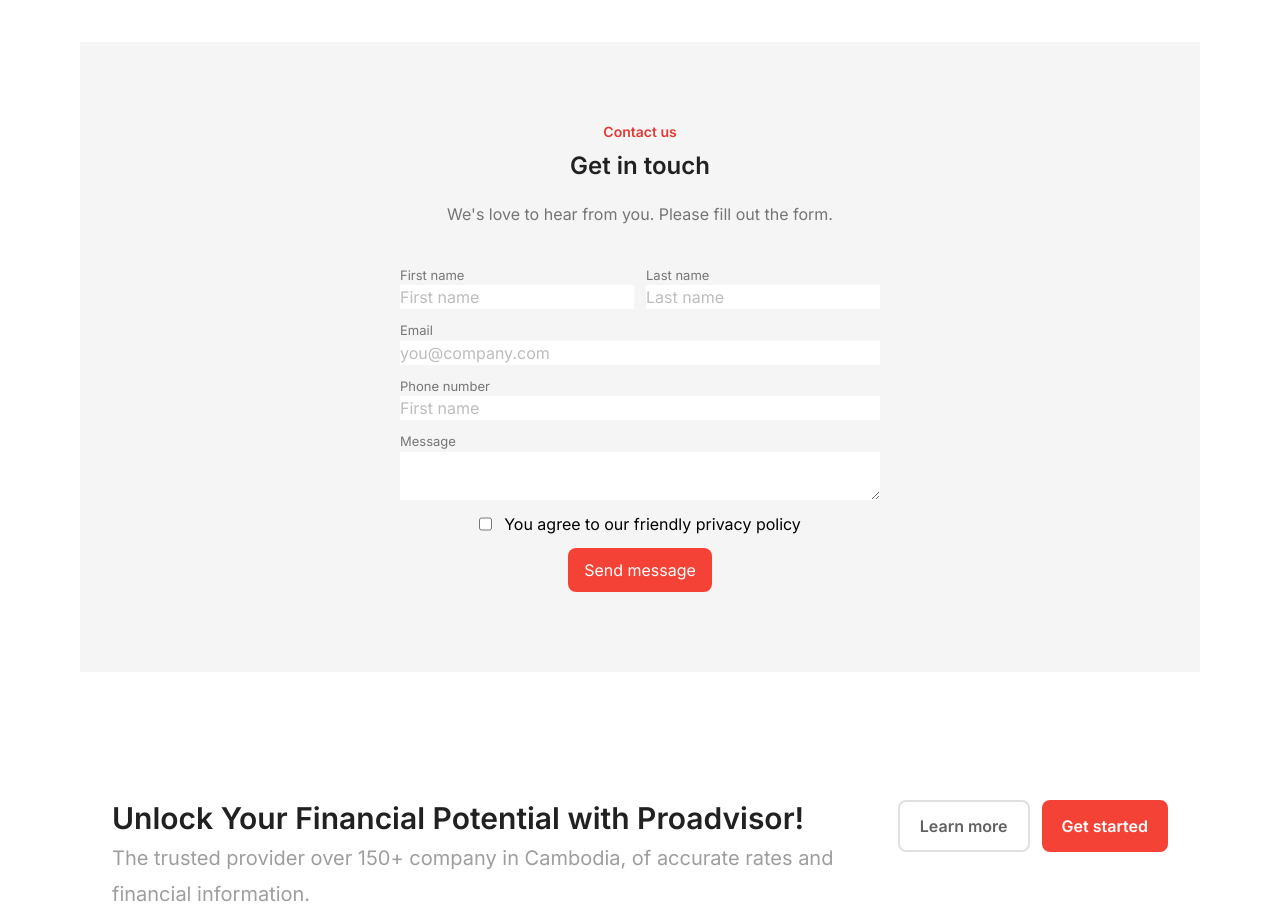
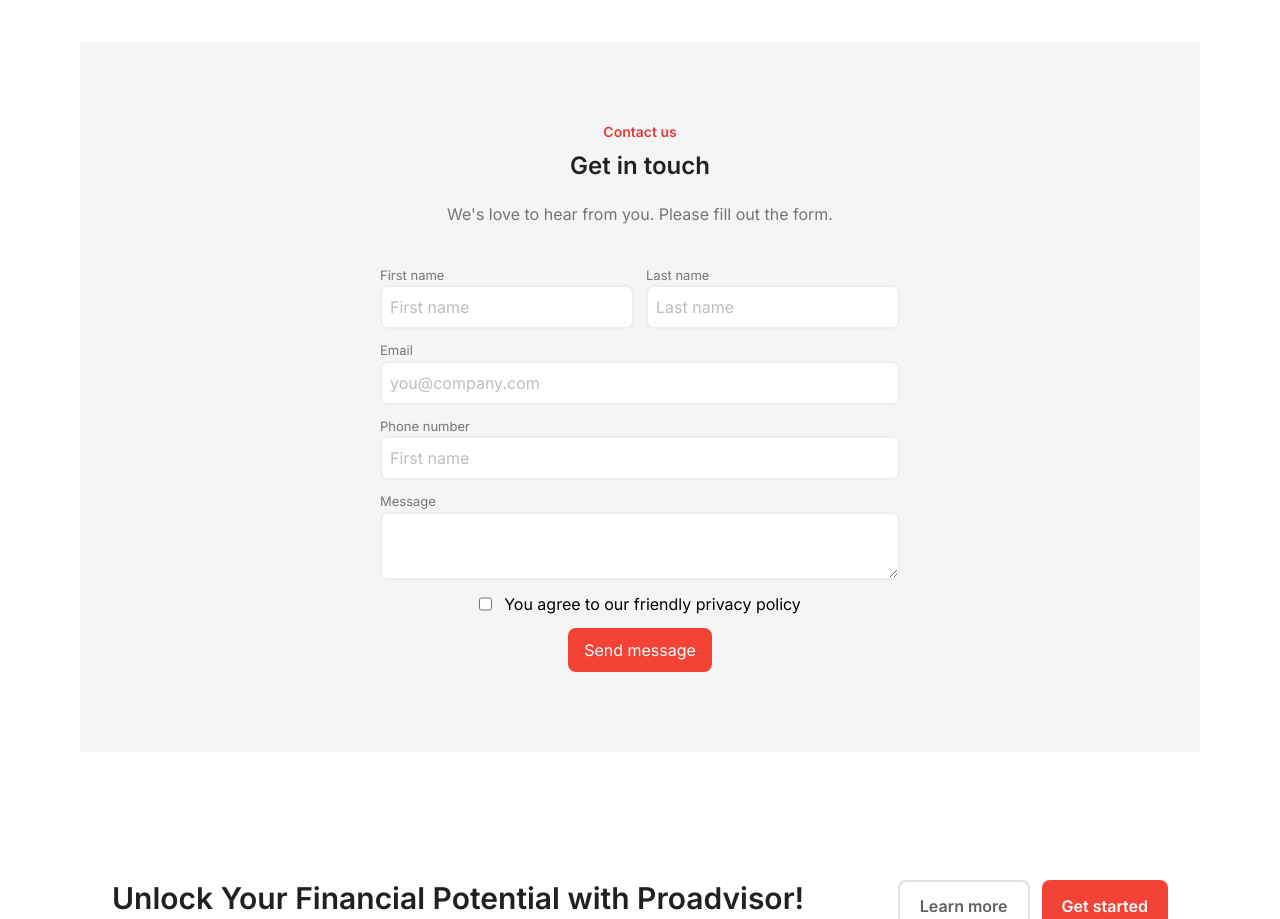
Before and after one commit to YinChantha/B8-FullStack--Website--Group4, a Next.js app: page /aboutus in a window 1280 px wide. Shown: the part 2900-3819 px from the top of the page. Built offline with nearby package versions, Linux system fonts and the light colour scheme.

Commit message:
fixed fea/login

```diff
--- a/app/account/page.jsx
+++ b/app/account/page.jsx
@@ -1,5 +1,6 @@
 import { FcGoogle } from "react-icons/fc";
 import Link from "next/link";
+import { BiArrowBack } from "react-icons/bi";
 
 const Account = () => {
   return (
@@ -45,7 +46,7 @@
               <div className="text-red-600">
                 <Link
                   href="/account/forgotpassword/userdetials"
-                  as="go to forgotpassword"
+                  // as="go to forgotpassword"
                 >
                   Forgot password
                 </Link>
@@ -65,12 +66,22 @@
               <Link
                 href="/account/signup/usersignupdetials"
                 className="text-red-600"
-                as="go to signup"
+                // as="go to signup"
               >
                 Sign up
               </Link>
             </div>
           </form>
+          <div className="flex flex-row items-center justify-center gap-2 mt-8 hover:text-gray-500">
+            <BiArrowBack color="gray-900" size={20} />
+            <Link
+              href="/account/"
+              className="text-gray-900 hover:text-gray-500 cursor-pointer"
+              as="/"
+            >
+              Back to home
+            </Link>
+          </div>
         </div>
 
         {/* right side */}
@@ -99,9 +110,6 @@
           </div>
         </div>
       </div>
-      {/* <div className="flex h-full mb-5 ml-10">
-      <p className=" text-gray-500 sm:text-center">© Proadvisor 2023</p>
-    </div> */}
     </>
   );
 };
--- a/app/components/SignupSidebar.jsx
+++ b/app/components/SignupSidebar.jsx
@@ -52,7 +52,7 @@
         <div className="w-full h-auto">
           <div className="flex flex-row gap-2 mt-8 ml-10">
             <img
-              src="/images/logo.png"
+              src="/images/logo/logo.png"
               alt="logo"
               className="w-[30px] object-contain"
             />
--- a/app/globals.css
+++ b/app/globals.css
@@ -17,38 +17,76 @@
 }
 
 .redButton {
-  @apply bg-red-500 text-white px-4 py-2.5 rounded-lg hover:bg-red-600
+  @apply bg-red-500 text-white px-4 py-2.5 rounded-lg hover:bg-red-600;
 }
 
 /* promotion box style */
 .bankName {
-  @apply text-red-600 text-sm font-semibold mb-2
+  @apply text-red-600 text-sm font-semibold mb-2;
 }
 .promotionName {
-  @apply text-gray-900 font-semibold text-2xl mb-5
+  @apply text-gray-900 font-semibold text-2xl mb-5;
 }
 .promotionContent {
-  @apply text-gray-600 text-base font-normal
+  @apply text-gray-600 text-base font-normal;
 }
 .react-tel-input .form-control {
-    @apply !w-full py-5 !border-2 !border-gray-100 !rounded-lg !text-base;
+  @apply !w-full py-5 !border-2 !border-gray-100 !rounded-lg !text-base;
 }
-.input{
-  @apply bg-gray-50 border border-gray-300 text-gray-900 text-sm rounded-lg block w-4/12 p-2
+.input {
+  @apply bg-gray-50 border border-gray-300 text-gray-900 text-sm rounded-lg block w-4/12 p-2;
 }
 .smallBack {
-  @apply bg-[#344054] rounded-full px-2 text-white text-[12px]
+  @apply bg-[#344054] rounded-full px-2 text-white text-[12px];
 }
 
 /* company overview */
 .companyName {
-  @apply text-gray-800 text-[20px] font-semibold
+  @apply text-gray-800 text-[20px] font-semibold;
 }
 
 /* below bankinfo at CompareSaveAcc page*/
 .bodyText {
-  @apply text-[#667085] text-lg
+  @apply text-[#667085] text-lg;
 }
 .titleText {
-  @apply text-[#101828] font-semibold text-2xl
+  @apply text-[#101828] font-semibold text-2xl;
 }
+
+/* Recover CSS styles by Hak Vichet*/
+.input-btn {
+  @apply text-gray-500 rounded-lg border-gray-200 border-2 p-2;
+}
+
+.signup-btn {
+  @apply flex p-2 rounded-lg items-center justify-center bg-red-500 w-full mt-5 text-white hover:bg-red-400 cursor-pointer;
+}
+.right-container {
+  @apply flex md:w-3/5 mx-auto mt-20 justify-center;
+}
+.box-icon {
+  @apply flex w-10 h-10 border-2 rounded-lg border-gray-300;
+}
+.brand-container {
+  @apply absolute flex flex-row justify-between items-center mx-8 bottom-5 left-0 right-0;
+}
+@media (max-width: 640px) {
+  .grid-cols-1 {
+    grid-template-columns: repeat(1, minmax(0, 1fr));
+  }
+}
+.title-icon {
+  @apply flex flex-row items-center justify-between;
+}
+.p-name {
+  @apply text-[13px] text-gray-800 font-semibold;
+}
+.p-date {
+  @apply text-[12px] text-gray-500 mt-[-3px];
+}
+.post-description {
+  @apply text-[15px] text-gray-600;
+}
+.post-card {
+  @apply grid sm:grid-cols-1 md:grid-cols-2 lg:grid-cols-3 gap-2;
+}
--- a/app/layout.jsx
+++ b/app/layout.jsx
@@ -15,8 +15,7 @@
 
 export default function RootLayout({ children }) {
   const router = usePathname();
-  // console.log("router", router);
-  // const pathToHideNav = ["/account", "/account/forgotpassword"];
+  const pathToHideNav = ["/", "promotions", "landingPage", "contact", "legal", "FAQs"];
 
   return (
     <html lang="en" className="box-border">
@@ -24,7 +23,6 @@
         {(router === "/" ||
           router === "/promotions" ||
           router === "/landingPage" ||
-          // router === "/account" ||
           router === "/aboutus" ||
           router === "/contact" ||
           router === "/legal" ||
@@ -38,7 +36,6 @@
           router === "/contact" ||
           router === "/legal" ||
           router === "/FAQs") && <Footer className="" />}
-        {/* <Footer className="" /> */}
       </body>
     </html>
   );
--- a/app/resources/layout.jsx
+++ b/app/resources/layout.jsx
@@ -8,7 +8,7 @@
       <div className="flex flex-col min-h-screen">
         <Header />
         <main className="flex-1">{children}</main>
-        {/* <Footer /> */}
+        <Footer />
       </div>
     </main>
   );
```
